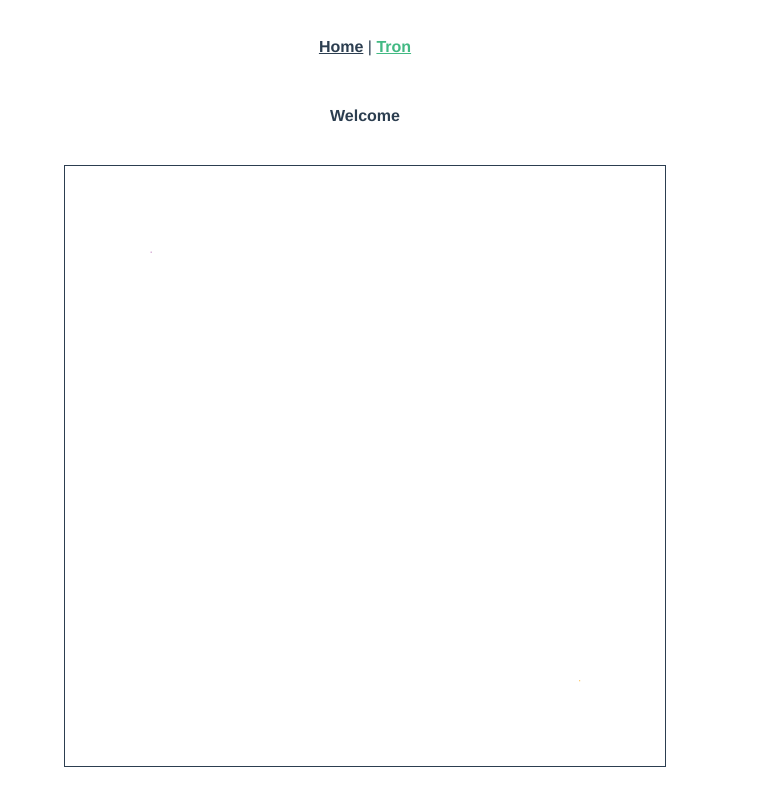
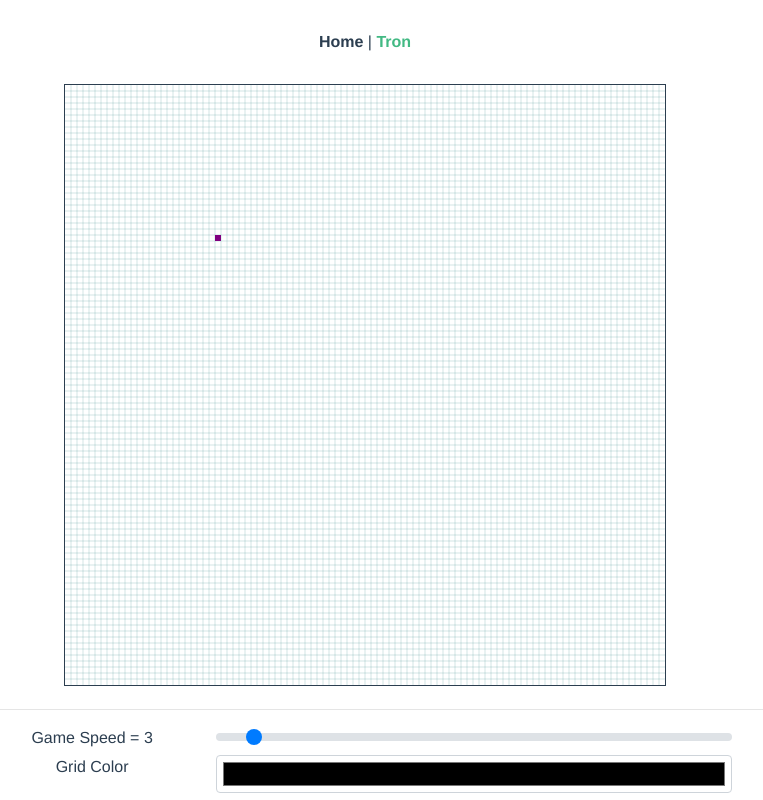
Before and after one commit to benwicker/tron-main, a Vue app: page /#/tron in a window 1280 px wide. Shown: the whole page, without its empty margins (275-1038 px from the left). Built offline with nearby package versions, Linux system fonts and the light colour scheme.

Commit message:
added a view of some potential settings

```diff
--- a/babel.config.js
+++ b/babel.config.js
@@ -1,5 +1,10 @@
 module.exports = {
-  presets: [
-    '@vue/app'
+  "presets": [
+    [
+      "@vue/app",
+      {
+        "useBuiltIns": "entry"
+      }
+    ]
   ]
 }
--- a/src/components/TronCanvas.vue
+++ b/src/components/TronCanvas.vue
@@ -27,9 +27,9 @@ export default {
       ctx: {},
       g: {},
       players: [
-        new Player(100, 100, Directions.RIGHT, "purple"),
+        new Player(25, 25, Directions.RIGHT, "purple"),
         // new Player(25, 75, Directions.RIGHT, "blue"),
-        new Player(600, 600, Directions.LEFT, "orange"),
+        // new Player(600, 600, Directions.LEFT, "orange"),
         // new Player(75, 75, Directions.LEFT, "black")
       ],
       c1: {},
@@ -49,11 +49,11 @@ export default {
   mounted() {
     this.canvas = document.getElementById("tronCanvas");
 
-    this.settings = new Settings(700, 700, 0, "rgba(22, 124, 124, 0.19)");
+    this.settings = new Settings(100, 100, 0, "rgba(22, 124, 124, 0.19)");
 
     // temp controller
     this.c1 = new Controller(this.players[0], window, Keys.W, Keys.S, Keys.A, Keys.D);
-    this.c2 = new Controller(this.players[1], window, Keys.UP, Keys.DOWN, Keys.LEFT, Keys.RIGHT);
+    // this.c2 = new Controller(this.players[1], window, Keys.UP, Keys.DOWN, Keys.LEFT, Keys.RIGHT);
     // ---------------
 
     this.game = new Game(this.players, this.settings, this.canvas);
--- a/src/main.js
+++ b/src/main.js
@@ -1,4 +1,7 @@
+import '@babel/polyfill'
+import 'mutationobserver-shim'
 import Vue from 'vue'
+import './plugins/bootstrap-vue'
 import App from './App.vue'
 import router from './router'
 import store from './store'
--- a/src/models/game.js
+++ b/src/models/game.js
@@ -37,7 +37,7 @@ export class Game {
         // draw grid
         this.gridPath = this.grid.createGrid();
         this.ctx.strokeStyle = this.settings.gridColor;
-        // this.ctx.stroke(this.gridPath);
+        this.ctx.stroke(this.gridPath);
 
         // get player 2d objects
         this.players.forEach((p) => {
--- a/src/views/Tron.vue
+++ b/src/views/Tron.vue
@@ -1,9 +1,20 @@
 <template>
   <div class="tron">
-    <h4>Welcome</h4>
-    <!-- <canvas id="canvas" style="border: 1px solid" width="600" height="300"></canvas> -->
-    <br />
     <tron-canvas></tron-canvas>
+    <hr>
+
+    <b-row class="justify-content-md-center">
+      <b-col sm="2">Game Speed = {{settings.gameSpeed}}</b-col>
+      <b-col sm="5">
+        <b-form-input type="range" v-model="settings.gameSpeed" min="0" max="50"></b-form-input>
+      </b-col>
+    </b-row>
+        <b-row class="justify-content-md-center">
+      <b-col sm="2">Grid Color</b-col>
+      <b-col sm="5">
+        <b-form-input type="color" v-model="settings.gridColor"></b-form-input>
+      </b-col>
+    </b-row>
   </div>
 </template>
 
@@ -14,55 +25,13 @@ export default {
   components: {
     TronCanvas
   },
-  mounted: function() {
-    // var canvas = document.getElementById("canvas");
-    // var ctx = canvas.getContext("2d");
-    // var raf;
-
-    // var ball = {
-    //   x: 100,
-    //   y: 100,
-    //   vx: 50,
-    //   vy: 50,
-    //   radius: 25,
-    //   color: "blue",
-    //   draw: function() {
-    //     ctx.beginPath();
-    //     ctx.arc(this.x, this.y, this.radius, 0, Math.PI * 2, true);
-    //     ctx.closePath();
-    //     ctx.fillStyle = this.color;
-    //     ctx.fill();
-    //   }
-    // };
-
-    // function draw() {
-    //   // ctx.clearRect(0, 0, canvas.width, canvas.height);
-    //   ball.draw();
-    //   ball.x += ball.vx;
-    //   ball.y += ball.vy;
-
-    //   if (ball.y + ball.vy > canvas.height || ball.y + ball.vy < 0) {
-    //     ball.vy = -ball.vy;
-    //   }
-    //   if (ball.x + ball.vx > canvas.width || ball.x + ball.vx < 0) {
-    //     ball.vx = -ball.vx;
-    //   }
-
-    //   ball.vy *= 0.99;
-    //   ball.vy += 0.25;
-
-    //   raf = window.requestAnimationFrame(draw);
-    // }
-
-    // canvas.addEventListener("mouseover", function(e) {
-    //   raf = window.requestAnimationFrame(draw);
-    // });
-
-    // canvas.addEventListener("mouseout", function(e) {
-    //   window.cancelAnimationFrame(raf);
-    // });
-
-    // ball.draw();
+  data() {
+    return {
+      settings: {
+        gameSpeed: "3",
+        gridColor: "rgba(22, 124, 124, 0.19)"
+      }
+    };
   }
 };
 </script>
```
Also changed, not shown: package.json (+8 -0 lines), src/plugins/bootstrap-vue.js (added, +7 -0 lines), 1 other file (tests, documents, lock files or other folders).
